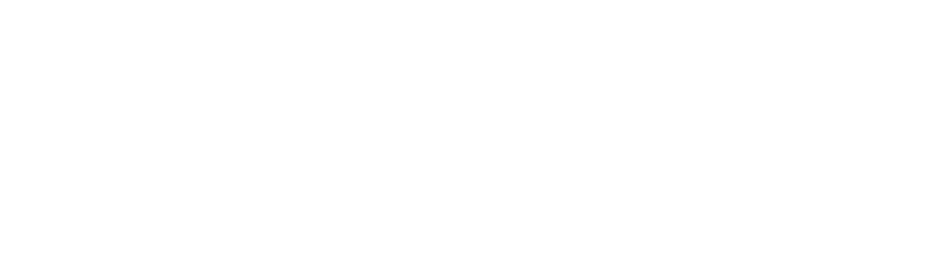
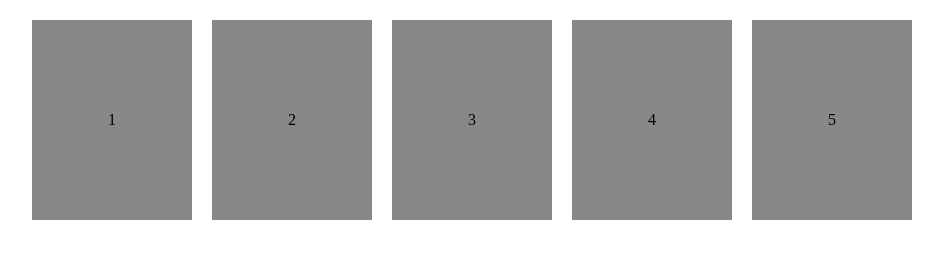
Before and after one commit to choijaewoong/bingo_project, a plain HTML site: page bingo.html in a window 1280 px wide. Shown: the whole page, without its empty margins (168-1111 px from the left). Drawn offline with Linux system fonts and the light colour scheme.

Commit message:
bingo 기초 레이아웃 구성

```diff
--- /dev/null
+++ b/bingo.css
@@ -0,0 +1,105 @@
+@charset "UTF-8";
+
+html, body, div, span, applet, object, iframe,
+h1, h2, h3, h4, h5, h6, p, blockquote, pre,
+a, abbr, acronym, address, big, cite, code,
+del, dfn, em, img, ins, kbd, q, s, samp,
+small, strike, strong, sub, sup, tt, var,
+b, u, i, center,
+dl, dt, dd, ol, ul, li,
+fieldset, form, label, legend,
+table, caption, tbody, tfoot, thead, tr, th, td,
+article, aside, canvas, details, embed,
+figure, figcaption, footer, header, hgroup,
+menu, nav, output, ruby, section, summary,
+time, mark, audio, video {
+	margin: 0;
+	padding: 0;
+	border: 0;
+	font-size: 100%;
+	font: inherit;
+	vertical-align: baseline;
+}
+/* HTML5 display-role reset for older browsers */
+article, aside, details, figcaption, figure,
+footer, header, hgroup, menu, nav, section {
+	display: block;
+}
+body {
+	line-height: 1;
+}
+ol, ul {
+	list-style: none;
+}
+blockquote, q {
+	quotes: none;
+}
+blockquote:before, blockquote:after,
+q:before, q:after {
+	content: '';
+	content: none;
+}
+table {
+	border-collapse: collapse;
+	border-spacing: 0;
+}
+
+* {
+  -webkit-box-sizing: border-box;
+     -moz-box-sizing: border-box;
+          box-sizing: border-box;
+}
+
+/* Custom */
+.body {
+    min-width: 960px;
+}
+
+.container:after {
+   display:block;
+   overflow:hidden;
+   clear: both;
+   height: 0;
+   content: '';
+}
+.container__bingo {
+    width: 920px;
+    margin: 0 auto;
+}
+.container__left {
+    float:left;
+    width: 70%;
+    padding: 20px;
+    background-color: #eee;
+}
+.container__right {
+    display: inline-block;
+    width: 30%;
+    padding: 20px;
+    background-color: #aaa;
+}
+
+.bingo-card {
+    margin: 10px;
+}
+.bingo-card:after {
+    display:block;
+    overflow:hidden;
+    clear: both;
+    height: 0;
+    content: '';
+}
+
+.bingo-card--item {
+    display: -webkit-flex;
+    display: flex;
+    -webkit-align-items: center;
+    align-items: center;
+    -webkit-justify-content: center;
+    justify-content: center;
+    float: left;
+    margin: 10px;
+    width: 160px;
+    height: 200px;
+    background-color: #888;
+}
--- a/bingo.html
+++ b/bingo.html
@@ -4,9 +4,32 @@
     <meta charset="UTF-8">
     <meta name="viewport" content="width=device-width, initial-scale=1.0">
     <meta http-equiv="X-UA-Compatible" content="ie=edge">
+    <link rel="stylesheet" type="text/css" href="./bingo.css">
     <title>BINGO IN TOS</title>
 </head>
 <body>
-
+    <div class="container">
+        <header></header>
+        <div class="container__bingo">
+            <ul class="bingo-card">
+                <li class="bingo-card--item">
+                    1
+                </li>
+                <li class="bingo-card--item">
+                    2
+                </li>
+                <li class="bingo-card--item">
+                    3
+                </li>
+                <li class="bingo-card--item">
+                    4
+                </li>
+                <li class="bingo-card--item">
+                    5
+                </li>
+            </ul>
+        </div>
+        <footer></footer>
+    </div>
 </body>
 </html>
```
